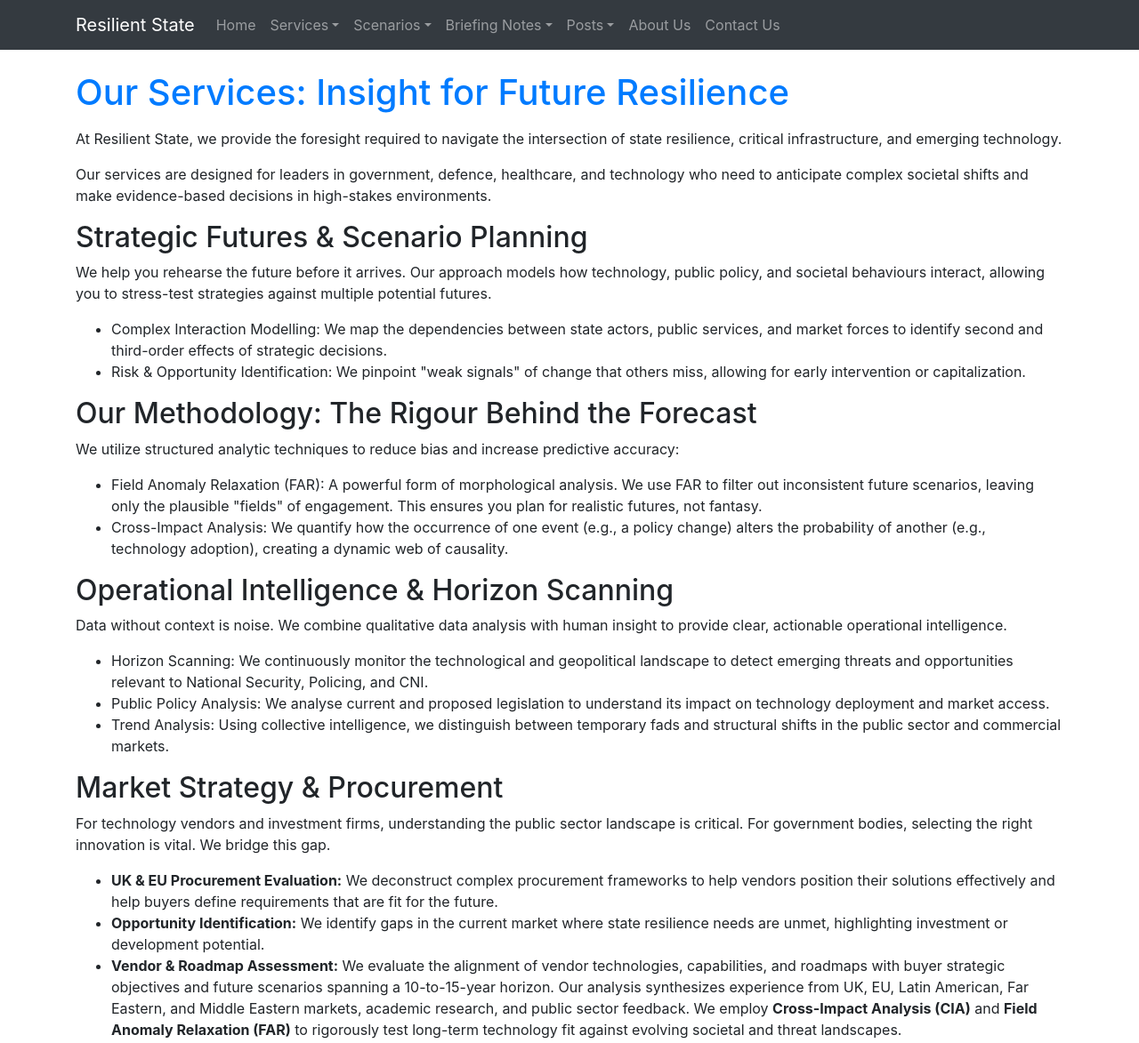
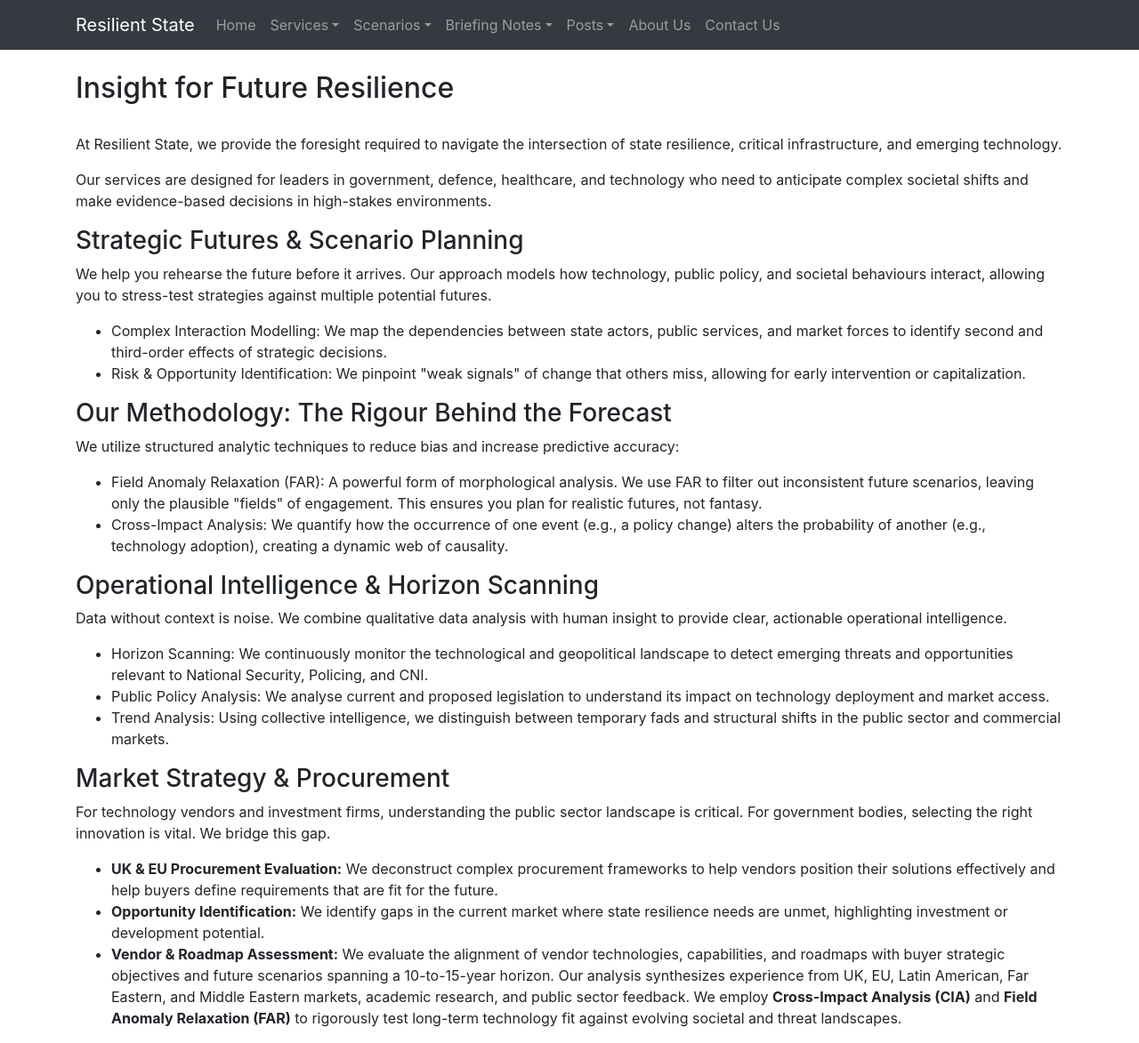
Before and after one commit to williamhpayne/resilientstate, a plain HTML site: page intelligence-for-a-resilient-future/index.html in a window 1280 px wide. Shown: the top 1173 px of the page at 89% size. Drawn offline with Linux system fonts and the light colour scheme.

Commit message:
Nikola auto commit.
Source commit: cde5bba5819c6595f8ff8c51fb22492eed35c076
Nikola version: 8.3.3

```diff
--- a/intelligence-for-a-resilient-future/index.html
+++ b/intelligence-for-a-resilient-future/index.html
@@ -14,8 +14,12 @@
 <meta property="og:site_name" content="Resilient State">
 <meta property="og:title" content="Our Services: Insight for Future Resilience">
 <meta property="og:url" content="https://www.resilientstate.co.uk/intelligence-for-a-resilient-future/">
-<meta property="og:description" content="At Resilient State, we provide the foresight required to navigate the intersection of state resilience, critical infrastructure, and emerging technology.
-Our services are designed for leaders in gover">
+<meta property="og:description" content="Insight for Future Resilience
+
+
+
+At Resilient State, we provide the foresight required to navigate the intersection of state resilience, critical infrastructure, and emerging technology.
+Our services ">
 <meta property="og:type" content="article">
 <meta property="article:published_time" content="2025-12-09T09:08:42Z">
 </head>
@@ -97,30 +101,30 @@ bg-dark
 
 
 
-<article class="post-text storypage" itemscope="itemscope" itemtype="http://schema.org/Article"><header><h1 class="p-name entry-title" itemprop="headline name"><a href="." class="u-url">Our Services: Insight for Future Resilience</a></h1>
-
-
-
-    </header><div class="e-content entry-content" itemprop="articleBody text">
-    <p>At Resilient State, we provide the foresight required to navigate the intersection of state resilience, critical infrastructure, and emerging technology.</p>
+<article class="post-text storypage" itemscope="itemscope" itemtype="http://schema.org/Article"><header></header><div class="e-content entry-content" itemprop="articleBody text">
+    <section id="insight-for-future-resilience"><h2>Insight for Future Resilience</h2>
+<div class="line-block">
+<div class="line"><br></div>
+</div>
+<p>At Resilient State, we provide the foresight required to navigate the intersection of state resilience, critical infrastructure, and emerging technology.</p>
 <p>Our services are designed for leaders in government, defence, healthcare, and technology who need to anticipate complex societal shifts and make evidence-based decisions in high-stakes environments.</p>
-<section id="strategic-futures-scenario-planning"><h2>Strategic Futures &amp; Scenario Planning</h2>
+<section id="strategic-futures-scenario-planning"><h3>Strategic Futures &amp; Scenario Planning</h3>
 <p>We help you rehearse the future before it arrives. Our approach models how technology, public policy, and societal behaviours interact, allowing you to stress-test strategies against multiple potential futures.</p>
 <ul class="simple">
 <li><p>Complex Interaction Modelling: We map the dependencies between state actors, public services, and market forces to identify second and third-order effects of strategic decisions.</p></li>
 <li><p>Risk &amp; Opportunity Identification: We pinpoint "weak signals" of change that others miss, allowing for early intervention or capitalization.</p></li>
-</ul></section><section id="our-methodology-the-rigour-behind-the-forecast"><h2>Our Methodology: The Rigour Behind the Forecast</h2>
+</ul></section><section id="our-methodology-the-rigour-behind-the-forecast"><h3>Our Methodology: The Rigour Behind the Forecast</h3>
 <p>We utilize structured analytic techniques to reduce bias and increase predictive accuracy:</p>
 <ul class="simple">
 <li><p>Field Anomaly Relaxation (FAR): A powerful form of morphological analysis. We use FAR to filter out inconsistent future scenarios, leaving only the plausible "fields" of engagement. This ensures you plan for realistic futures, not fantasy.</p></li>
 <li><p>Cross-Impact Analysis: We quantify how the occurrence of one event (e.g., a policy change) alters the probability of another (e.g., technology adoption), creating a dynamic web of causality.</p></li>
-</ul></section><section id="operational-intelligence-horizon-scanning"><h2>Operational Intelligence &amp; Horizon Scanning</h2>
+</ul></section><section id="operational-intelligence-horizon-scanning"><h3>Operational Intelligence &amp; Horizon Scanning</h3>
 <p>Data without context is noise. We combine qualitative data analysis with human insight to provide clear, actionable operational intelligence.</p>
 <ul class="simple">
 <li><p>Horizon Scanning: We continuously monitor the technological and geopolitical landscape to detect emerging threats and opportunities relevant to National Security, Policing, and CNI.</p></li>
 <li><p>Public Policy Analysis: We analyse current and proposed legislation to understand its impact on technology deployment and market access.</p></li>
 <li><p>Trend Analysis: Using collective intelligence, we distinguish between temporary fads and structural shifts in the public sector and commercial markets.</p></li>
-</ul></section><section id="market-strategy-procurement"><h2>Market Strategy &amp; Procurement</h2>
+</ul></section><section id="market-strategy-procurement"><h3>Market Strategy &amp; Procurement</h3>
 <p>For technology vendors and investment firms, understanding the public
 sector landscape is critical. For government bodies, selecting the
 right innovation is vital. We bridge this gap.</p>
@@ -145,7 +149,7 @@ and threat landscapes.</p></li>
 <blockquote>
 <br><br>
 </blockquote>
-</section><section id="explore"><h2>Explore:</h2>
+</section></section><section id="explore"><h2>Explore:</h2>
 <p class="center"><a class="reference external" href="../index.html">Home</a> ; <a class="reference external" href="#">Our Services</a> ; <a class="reference external" href="../long-range-public-sector-technology-analysis/index.html">Buyer Support</a>; <a class="reference external" href="../operational-intelligence-achieving-the-competitive-edge/index.html">Operational Intelligence</a> ; <a class="reference external" href="../about-us/index.html">About Us</a>; <a class="reference external" href="../engage-with-resilient-state/index.html">Contact Us</a></p>
 <br><br><br><br></section>
 </div>
```
Also changed, not shown: 2 other files.
